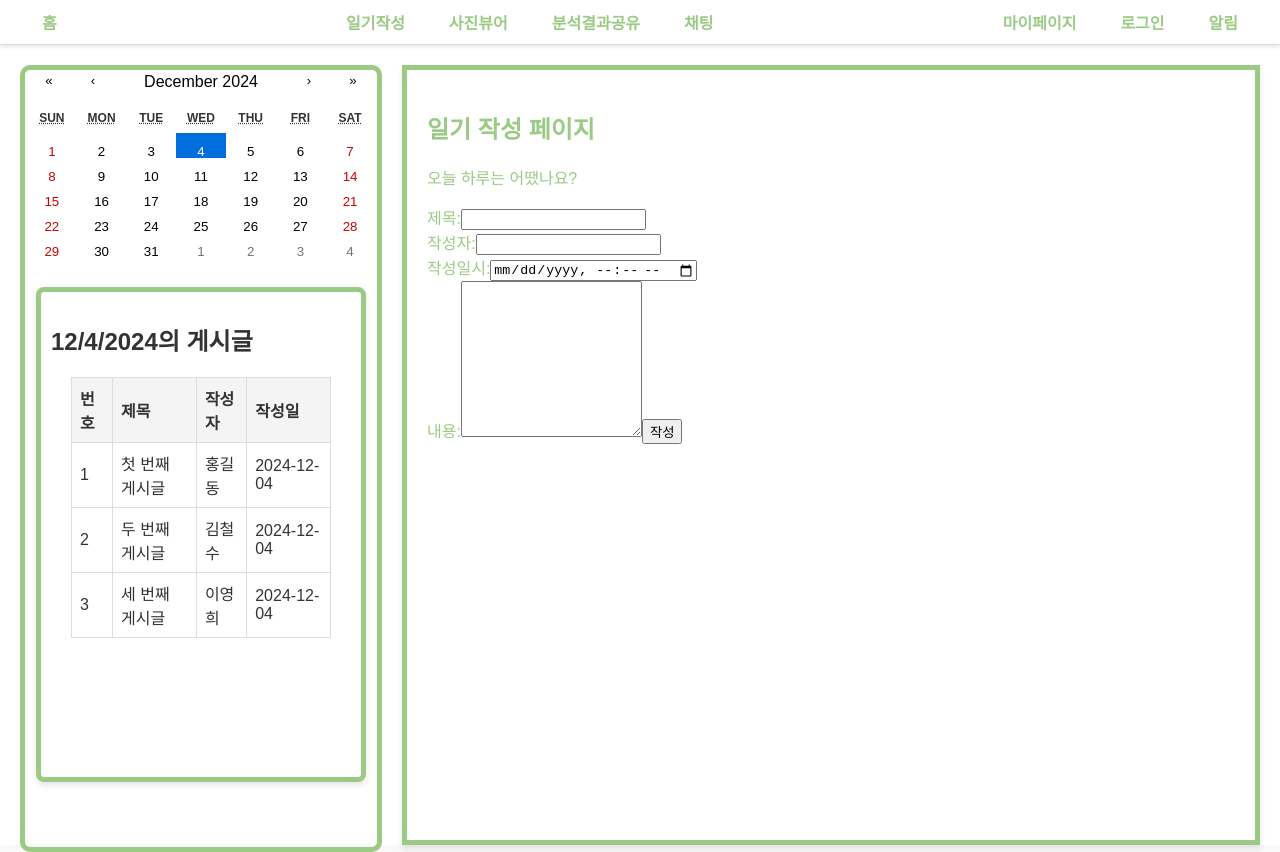
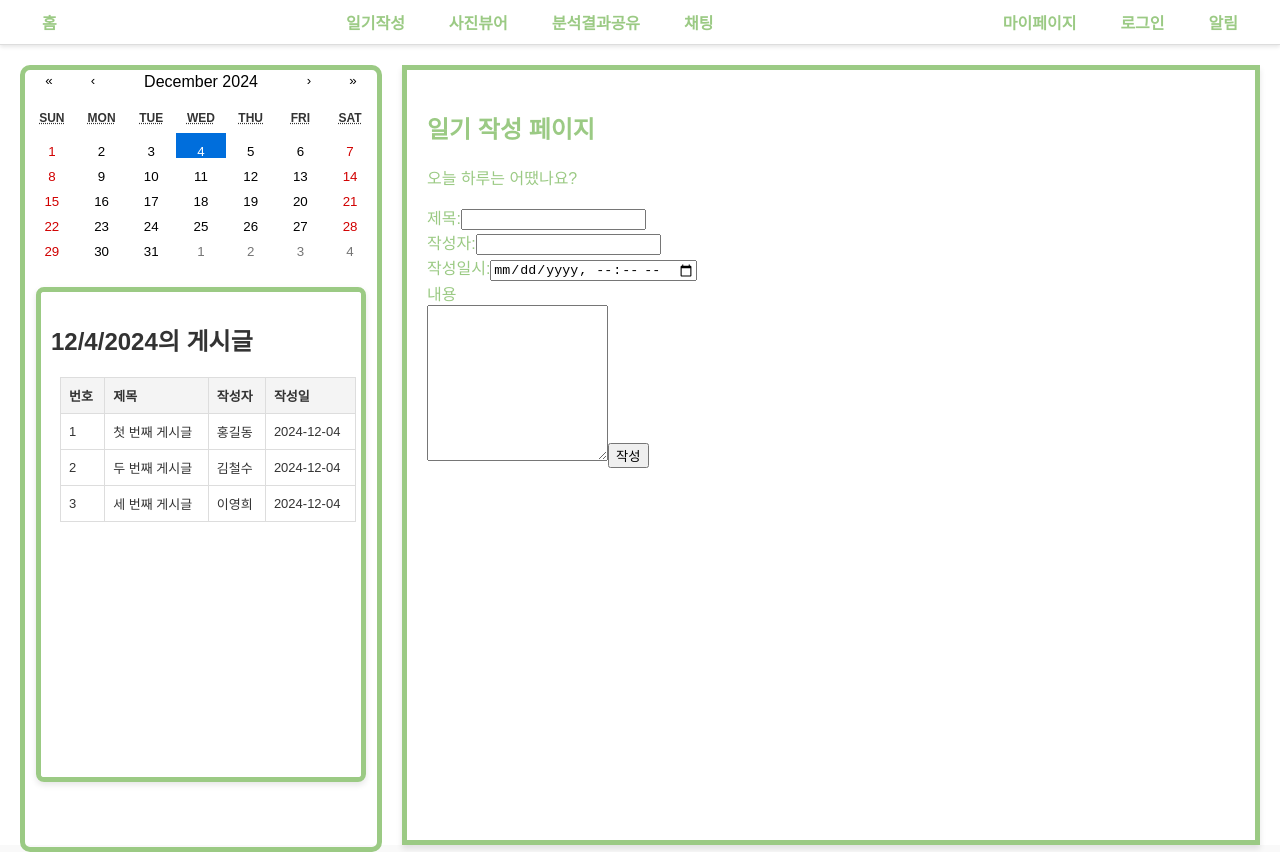
Before and after one commit to ksdd77/diary, a React (Create React App) app: page /detail/1 in a window 1280 px wide. Built offline with nearby package versions, Linux system fonts and the light colour scheme.

Commit message:
Feat: Update 일기작성 페이지

```diff
--- a/src/Detail.css
+++ b/src/Detail.css
@@ -58,7 +58,7 @@
     padding: 10px;
     border-radius: 5px;
     margin-bottom: 8px;
-    height: calc(100% - 20px);
+    height: calc(50% - 10px);
 }
 
 .board-list li:hover {
--- a/src/Detail.js
+++ b/src/Detail.js
@@ -95,8 +95,8 @@ const Detail = () => {
             <br></br>
             <div className="board-section">
                 <h2>{date.toLocaleDateString()}의 게시글</h2>
-                    <div style={{ margin: "20px"}}>
-                        <table style={{ width: "100%", borderCollapse: "collapse" }}>
+                    <div style={{ margin: "9px",height:"100%"}}>
+                        <table style={{ width: "105%", borderCollapse: "collapse", fontSize:"13px"}}>
                             <thead>
                             <tr>
                                 <th style={styles.header}>번호</th>
@@ -167,7 +167,8 @@ const Detail = () => {
                     required
                 />
                 <br></br>
-                 <label htmlFor="content">내용:</label>
+                 <label htmlFor="content">내용</label>
+                <br></br>
                 <textarea
                     id="content"
                     value={content}
@@ -177,6 +178,7 @@ const Detail = () => {
                 ></textarea>
 
                 <button type="submit">작성</button>
+
          </div>
 
         {/* <h1>상세 페이지</h1>
```
